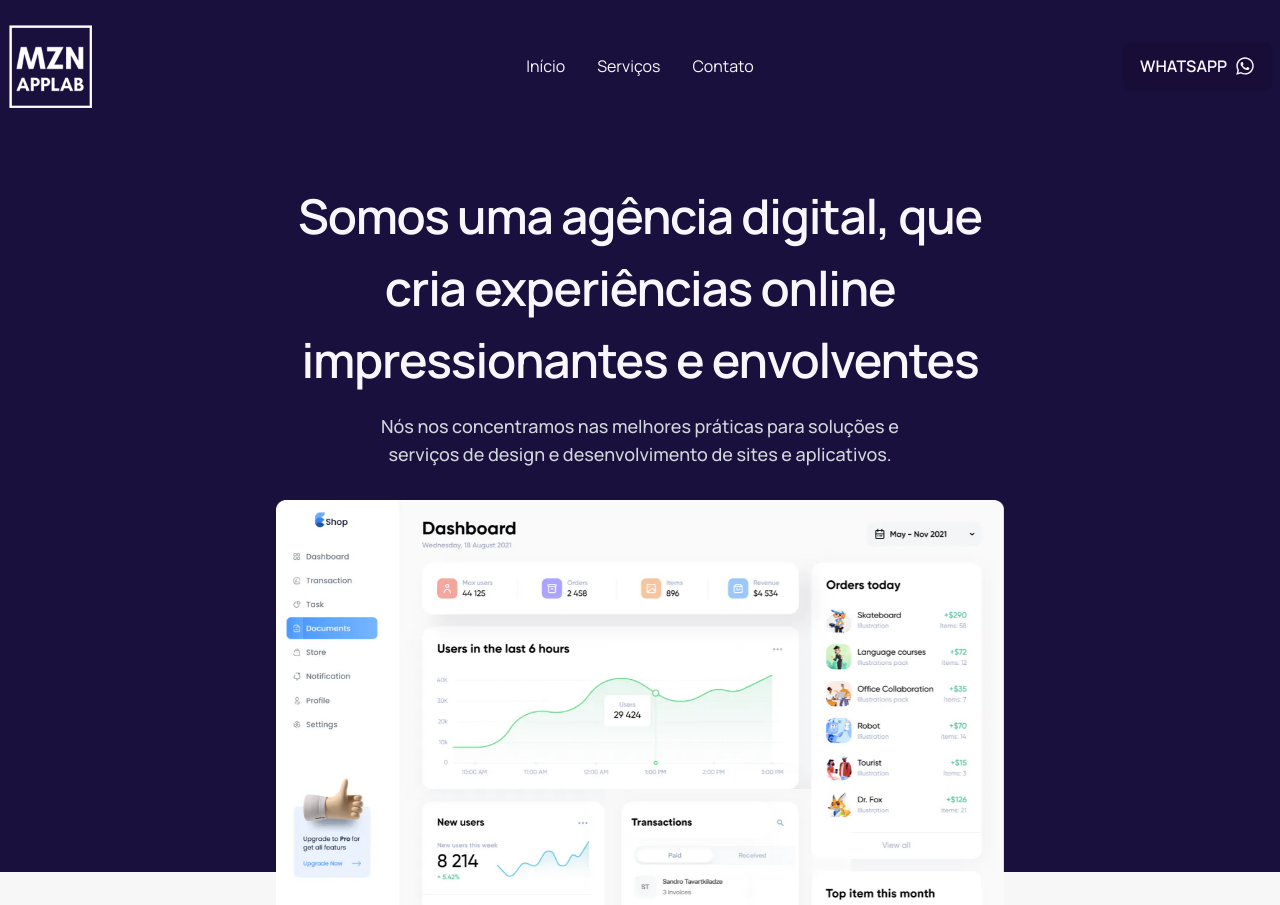
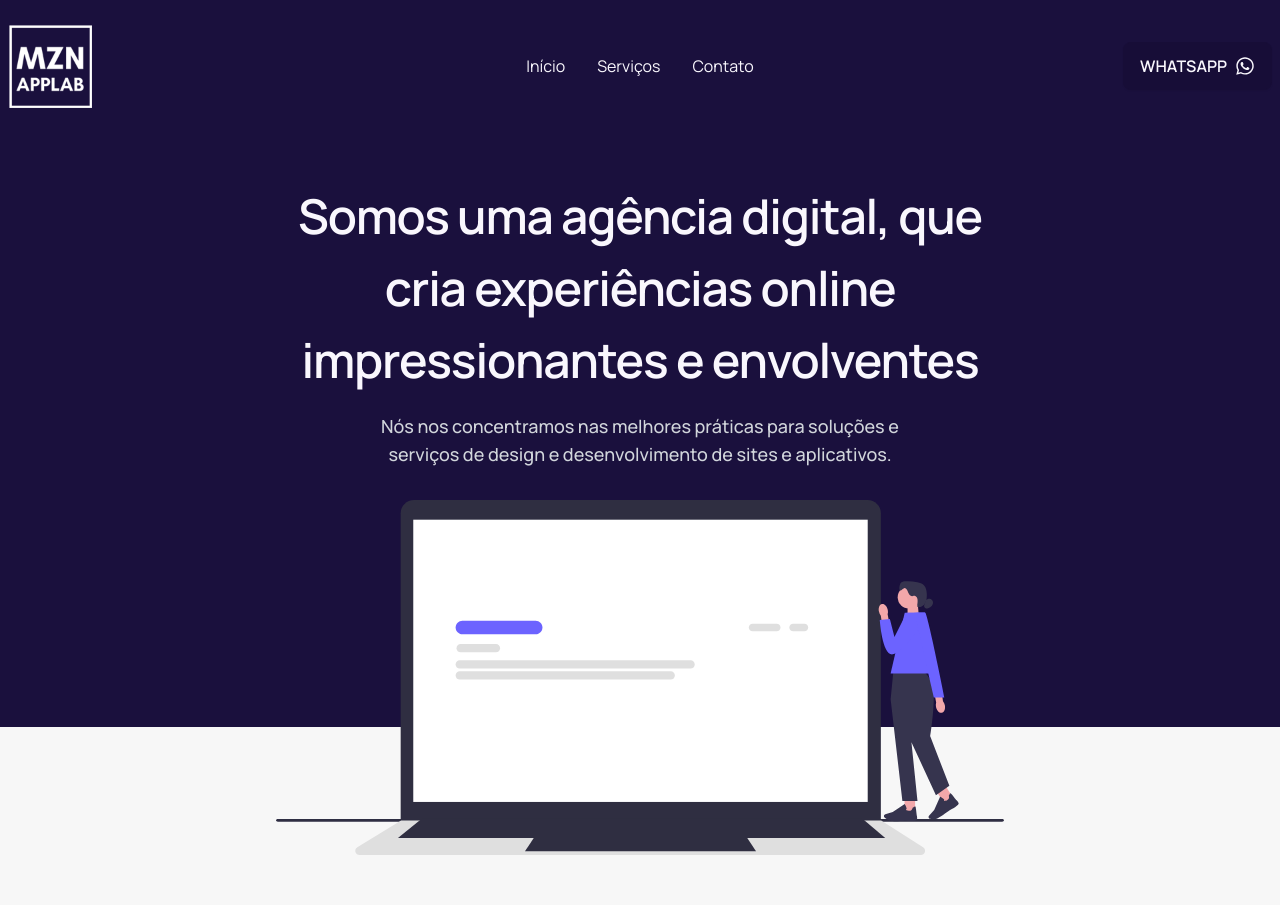
Before and after one commit to jessemezini/feacomoveis.com.br, a Next.js app: page / in a window 1280 px wide. Shown: the top 905 px of the page. Built offline with nearby package versions, Linux system fonts and the light colour scheme.

Commit message:
added illustration by undraw

```diff
--- a/src/components/hero.tsx
+++ b/src/components/hero.tsx
@@ -19,13 +19,14 @@ export default function Hero() {
         </p>
       </Fade>
 
-      <Fade delay={750} duration={2000} triggerOnce>
+      <Fade delay={750} duration={1000} triggerOnce>
         <Image
-          src="/website.webp"
+          src="/undraw2.svg"
           alt="MZN App Lab"
           width={768}
           height={768}
-          className="mx-auto mt-8"
+          className="mx-auto mt-8 rounded-2xl"
+          quality={100}
         />
       </Fade>
     </section>
```
Also changed, not shown: public/undraw2.svg (added), public/website.webp (deleted).
